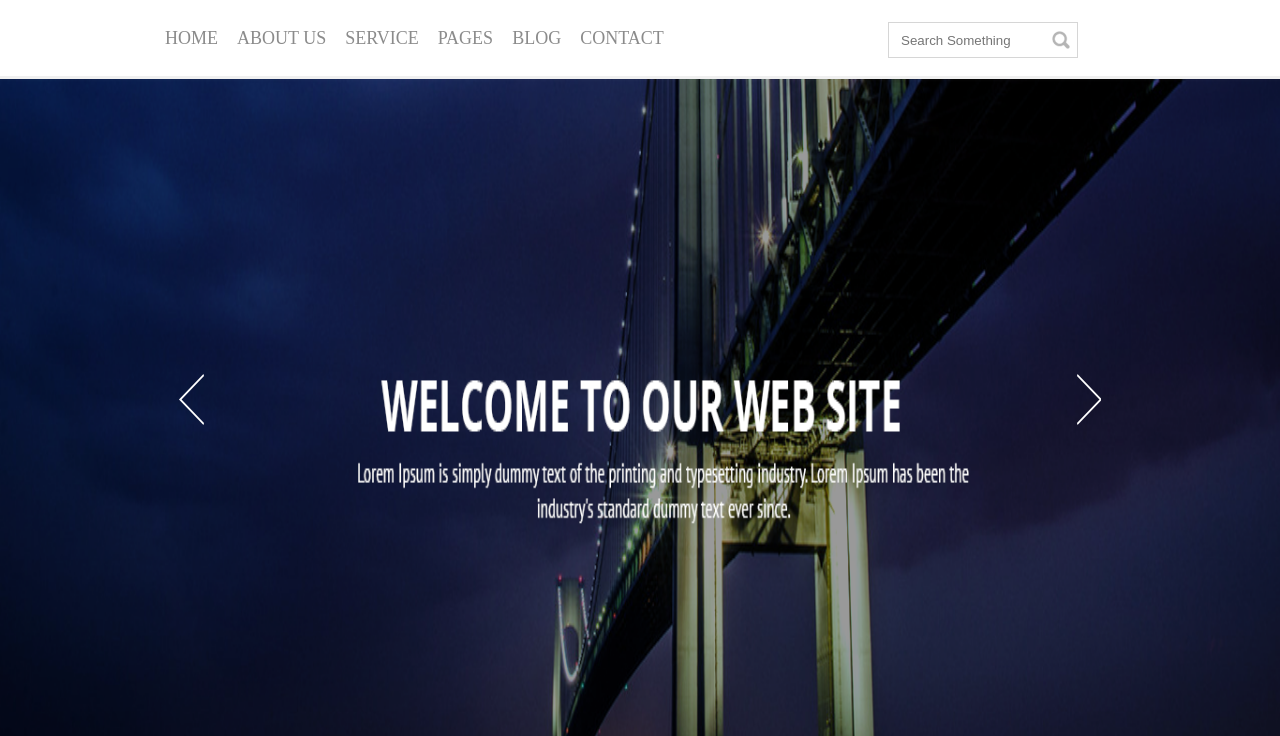
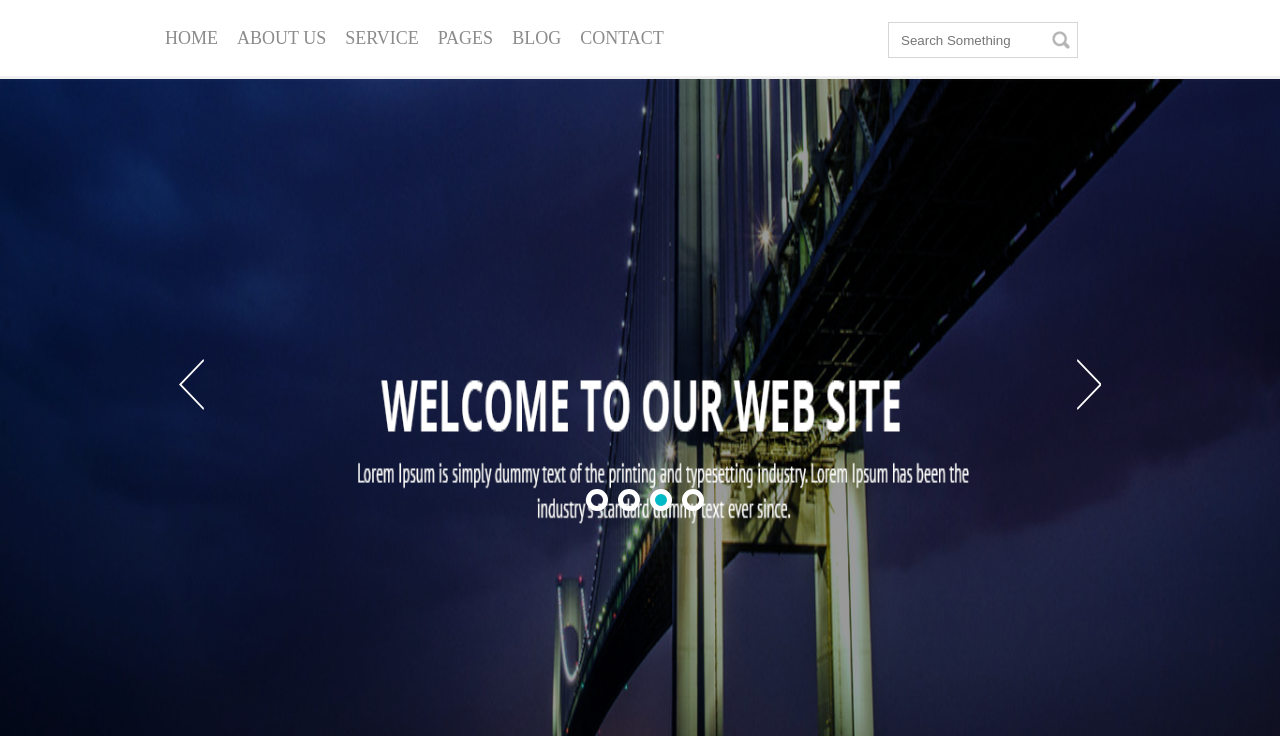
Before and after one commit to LucasTellesBernabe/Projeto-Site, a plain HTML site: page index.html in a window 1280 px wide. Shown: the part 64-800 px from the top of the page. Drawn offline with nearby package versions, Linux system fonts and the light colour scheme.

Commit message:
leyout final do slider

```diff
--- a/css/main.css
+++ b/css/main.css
@@ -125,19 +125,37 @@ top: 35%;
 right: 14%;
 }
 
-.slider-principal {
+slick-list {
 width: 100%!important;
 }
 
-ul.slick-dots li {
-  display: inline-block;
+.slick-initialized {
+overflow: hidden;
+}
+
+.slick-dots li button {
 font-size: 0px;
-border: 3px solid #ffffff;
+border: 5px solid #ffffff;
+width: 22px;
+height: 22px;
+background: transparent;
 border-radius: 50%;
-width: 20px;
-height: 20px;
-background-color: #00bac6;
+cursor: pointer;
 }
-ul.slick-dots li.slick-active {
-background-color: #00bac6;
+
+.slick-dots {
+margin: 0 auto;
+width: 50%;
+position: absolute;
+left: 45%;
+top: 410px;
 }
+
+li.slick-active button {
+background: #00bac6;
+}
+
+.slick-dots li {
+padding-left: 10px;
+display: inline-block;
+}
```
